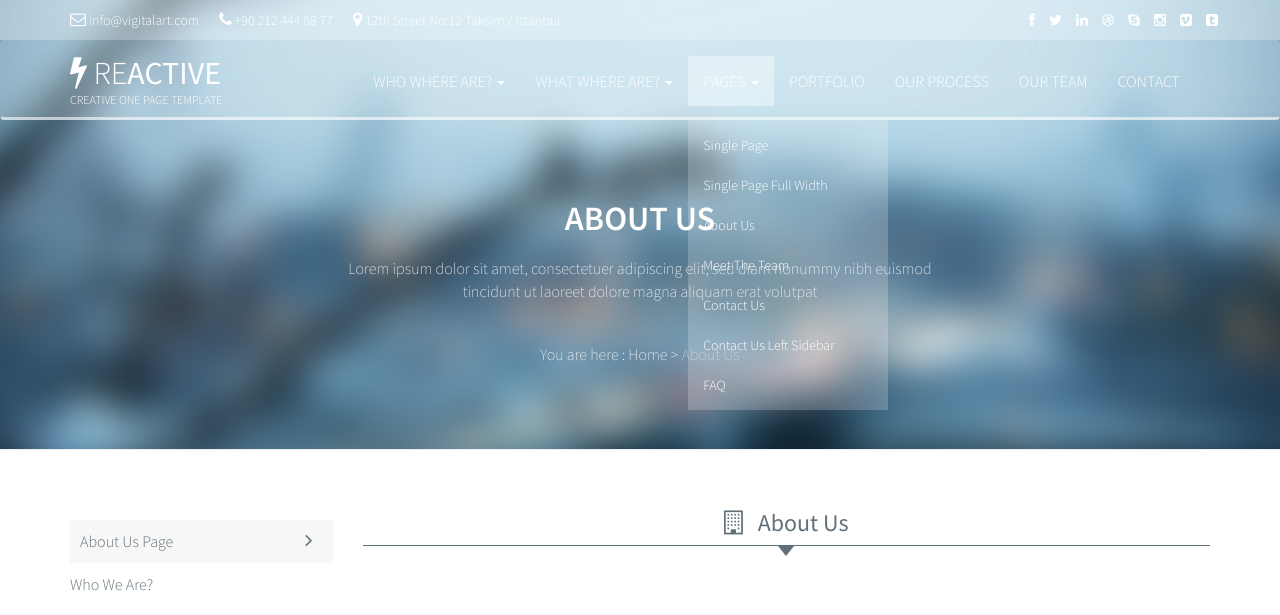
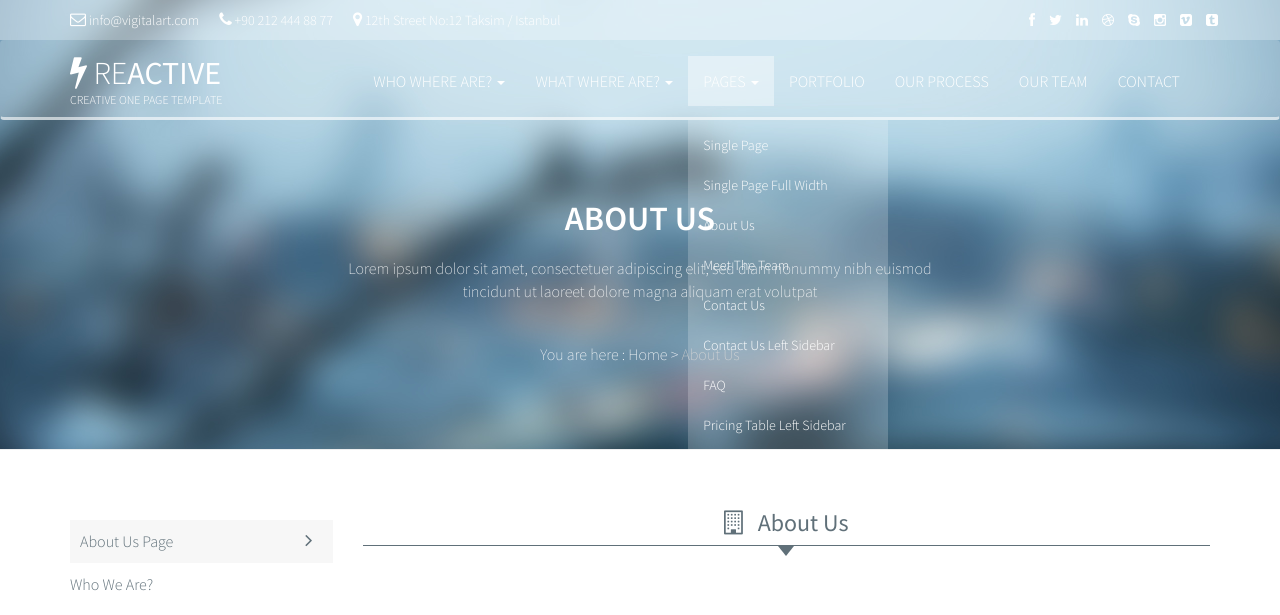
Before and after one commit to themeforest/html-reactive, a PHP site: page /page-about_us.php in a window 1280 px wide, after a click on "PAGES". Shown: the top 615 px of the page. Run offline with PHP 8.4, Linux system fonts and the light colour scheme.

Commit message:
Pricin Table Add Menu

```diff
--- a/header.php
+++ b/header.php
@@ -131,6 +131,7 @@
                             <li><a href="page-contact_us.php">Contact Us</a></li>
                             <li><a href="page-contact_us_left-sidebar.php">Contact Us Left Sidebar</a></li>
                             <li><a href="page-faq.php">FAQ</a></li>
+                            <li><a href="page-pricing_table.php">Pricing Table Left Sidebar</a></li>
                     	</ul>
                     </li>
             		<li><a href="#">PORTFOLIO</a></li>
```
